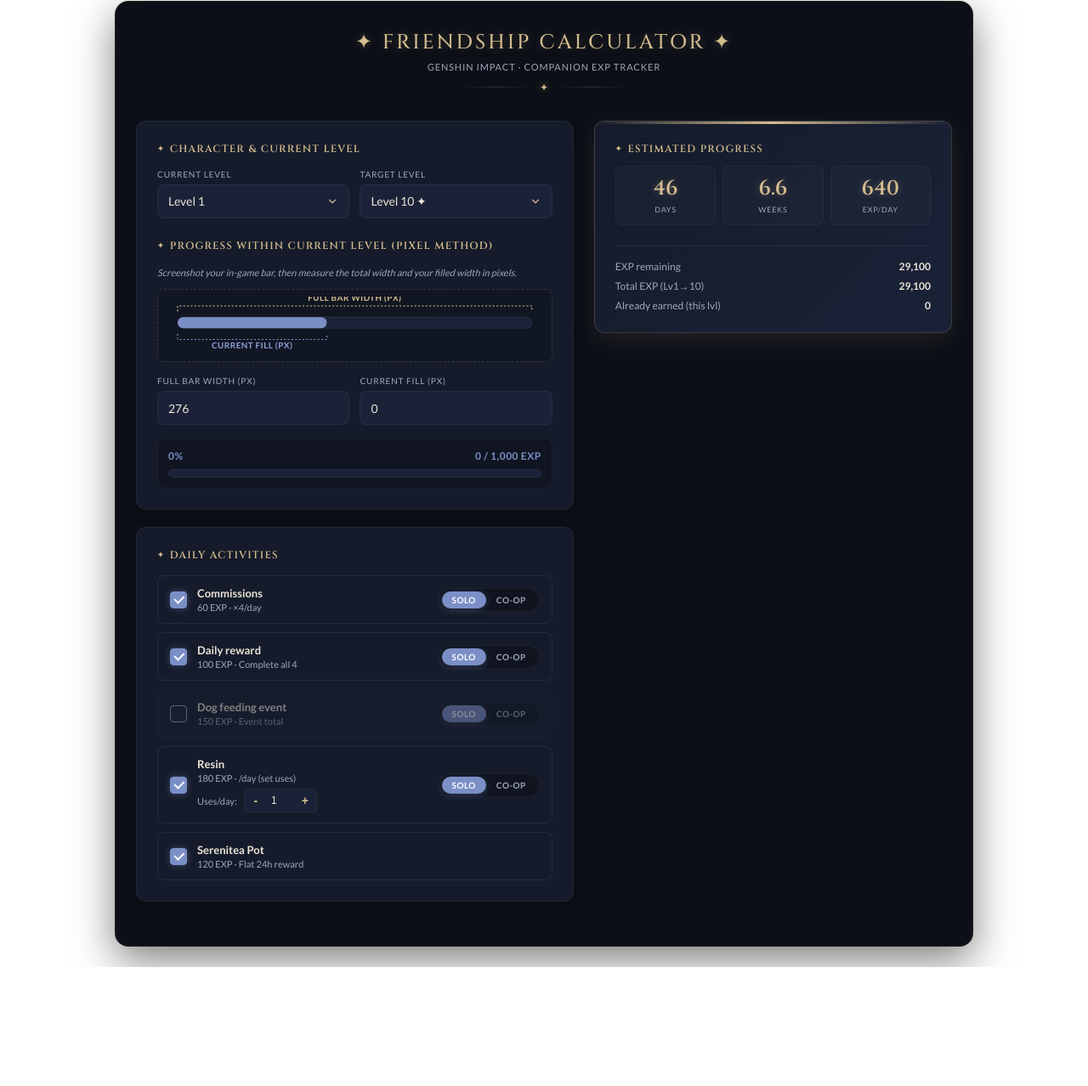
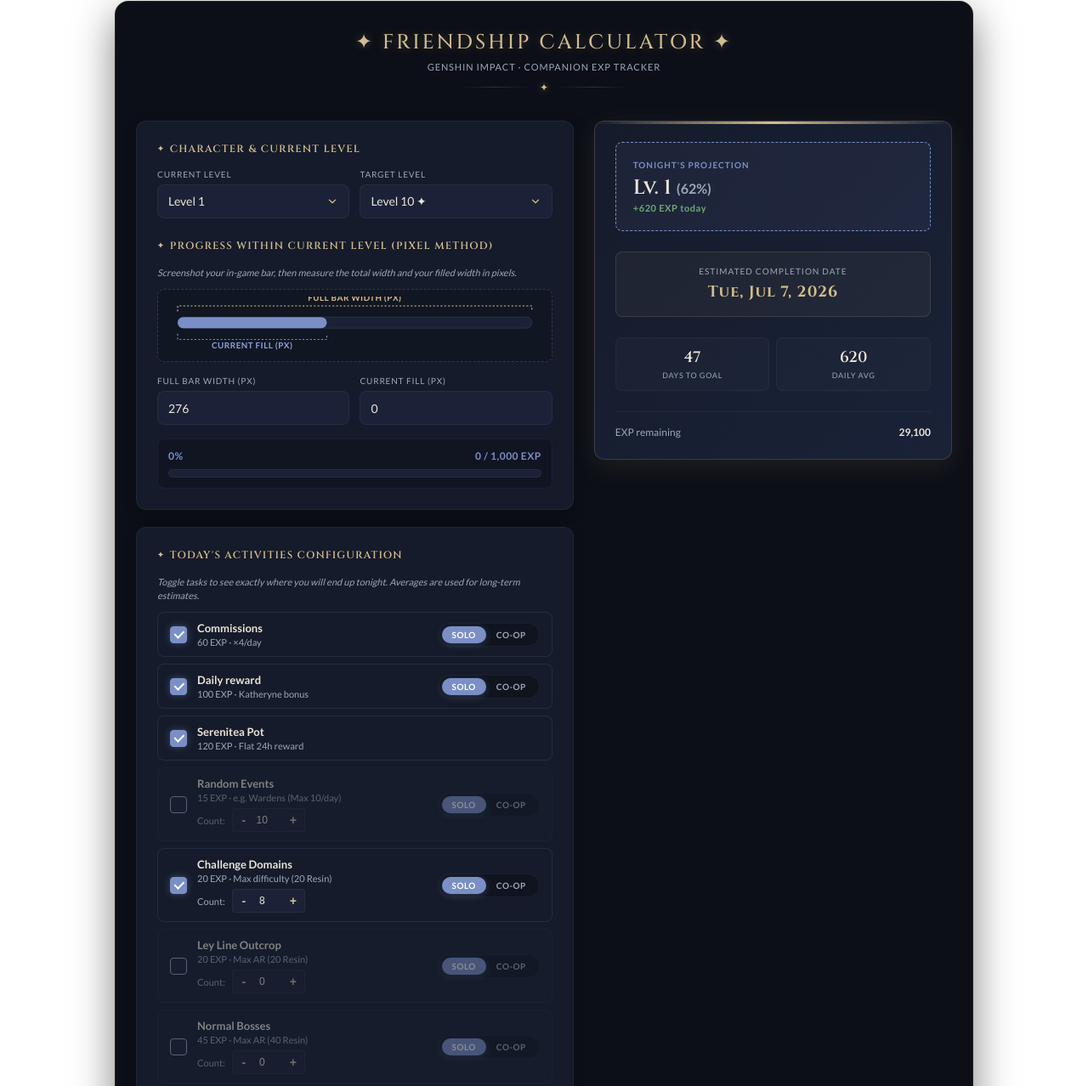
Before and after one commit to BigBellyKing/Genshin-Friendship-Calculator, a plain HTML site: page index.html in a window 1280 px wide. Shown: the part 23-1301 px from the top of the page at 85% size. Before the commit the page ends 1161 px from the top, so only its background shows below. Drawn offline with Linux system fonts and the light colour scheme.

Commit message:
Add all sorts of resin to friendship cost
Added new forecast box and target date box styles, updated activity configuration, and adjusted various layout properties.

```diff
--- a/index.html
+++ b/index.html
@@ -10,6 +10,7 @@
     --color-accent-rgb: 211, 188, 142;
     --color-friendship: #7b8fc7;
     --color-friendship-rgb: 123, 143, 199;
+    --color-success: #6ea977;
     --color-text-primary: #ece5d8;
     --color-text-secondary: #9ea8b9;
     --color-border-primary: rgba(211, 188, 142, 0.2);
@@ -249,14 +250,14 @@
   .friendship-calc-container .activities-grid {
     display: flex;
     flex-direction: column;
-    gap: 10px;
+    gap: 8px;
   }
 
   .friendship-calc-container .activity-item {
     display: flex;
     align-items: center;
     justify-content: space-between;
-    padding: 12px 14px;
+    padding: 10px 14px;
     background: rgba(25, 33, 51, 0.5);
     border-radius: var(--border-radius-md);
     border: 1px solid var(--color-border-tertiary);
@@ -311,6 +312,7 @@
 
   .friendship-calc-container .activity-details {
     cursor: pointer;
+    flex-grow: 1;
   }
 
   .friendship-calc-container .activity-name {
@@ -356,7 +358,7 @@
     box-shadow: 0 2px 8px rgba(123, 143, 199, 0.3);
   }
 
-  /* Resin stepper element styling */
+  /* Resin stepper */
   .friendship-calc-container .resin-count-row {
     display: flex;
     align-items: center;
@@ -409,7 +411,7 @@
     padding: 0 !important;
   }
 
-  /* Output / Results Panel styles */
+  /* Output / Results Panel */
   .friendship-calc-container .result-card {
     background: linear-gradient(135deg, #151b2a 0%, #1a2238 100%);
     border: 1px solid var(--color-border-primary);
@@ -430,9 +432,75 @@
     background: linear-gradient(90deg, transparent, var(--color-accent), transparent);
   }
 
+  /* Today's Forecast Box (The Tactical View) */
+  .friendship-calc-container .today-forecast-box {
+    margin-bottom: 1.5rem;
+    padding: 1.25rem;
+    background: rgba(123, 143, 199, 0.08);
+    border: 1px dashed var(--color-friendship);
+    border-radius: var(--border-radius-md);
+    position: relative;
+  }
+
+  .friendship-calc-container .forecast-label {
+    font-size: 10px;
+    color: var(--color-friendship);
+    text-transform: uppercase;
+    letter-spacing: 0.1em;
+    margin-bottom: 8px;
+    font-weight: 700;
+  }
+
+  .friendship-calc-container .forecast-value {
+    font-size: 24px;
+    color: var(--color-text-primary);
+    font-family: 'Cinzel', serif;
+    font-weight: 600;
+    line-height: 1.1;
+    margin-bottom: 4px;
+  }
+
+  .friendship-calc-container .forecast-value .f-pct {
+    color: var(--color-text-secondary);
+    font-size: 16px;
+    font-family: 'Lato', sans-serif;
+  }
+
+  .friendship-calc-container .forecast-sub {
+    font-size: 11px;
+    color: var(--color-success);
+    font-weight: 600;
+    letter-spacing: 0.05em;
+  }
+
+  /* Estimated Target Date Box (Long term) */
+  .friendship-calc-container .target-date-box {
+    text-align: center;
+    margin-bottom: 1.5rem;
+    padding: 1rem;
+    background: rgba(211, 188, 142, 0.05);
+    border: 1px solid rgba(211, 188, 142, 0.15);
+    border-radius: var(--border-radius-md);
+  }
+
+  .friendship-calc-container .target-date-box p {
+    font-size: 10px;
+    color: var(--color-text-secondary);
+    text-transform: uppercase;
+    letter-spacing: 0.1em;
+    margin-bottom: 6px;
+  }
+
+  .friendship-calc-container .target-date-box h3 {
+    font-size: 18px;
+    color: var(--color-accent);
+    font-family: 'Cinzel', serif;
+    letter-spacing: 0.05em;
+  }
+
   .friendship-calc-container .result-main {
     display: grid;
-    grid-template-columns: 1fr 1fr 1fr;
+    grid-template-columns: 1fr 1fr;
     gap: 8px;
     margin-bottom: 1.5rem;
   }
@@ -443,21 +511,14 @@
     border-radius: var(--border-radius-md);
     padding: 12px 6px;
     text-align: center;
-    transition: transform 0.2s ease, border-color 0.2s;
-  }
-
-  .friendship-calc-container .result-stat:hover {
-    transform: translateY(-2px);
-    border-color: rgba(211, 188, 142, 0.25);
   }
 
   .friendship-calc-container .result-stat .value {
-    font-size: 24px;
+    font-size: 18px;
     font-weight: 600;
-    color: var(--color-accent);
+    color: var(--color-text-primary);
     font-family: 'Cinzel', serif;
     line-height: 1.2;
-    text-shadow: 0 0 8px rgba(211, 188, 142, 0.3);
   }
 
   .friendship-calc-container .result-stat .unit {
@@ -602,9 +663,10 @@
         </div>
       </div>
 
-      <!-- Card 2: Daily Activities -->
+      <!-- Card 2: Today's Tasks -->
       <div class="card">
-        <div class="section-title">Daily Activities</div>
+        <div class="section-title">Today's Activities Configuration</div>
+        <p class="pixel-note" style="margin-bottom:12px;">Toggle tasks to see exactly where you will end up tonight. Averages are used for long-term estimates.</p>
         <div class="activities-grid" id="activitiesGrid"></div>
       </div>
     </div>
@@ -619,12 +681,18 @@
 <script>
 const EXP_TABLE = { 1:1000, 2:1550, 3:2050, 4:2600, 5:3175, 6:3750, 7:4350, 8:4975, 9:5650 };
 
+// Values assumed for High/Max Adventure Rank
 const ACTIVITIES = [
-  { id:'commission', name:'Commissions', baseExp:60, coopExp:120, desc:'×4/day', hasCoop:true, resinBased:false, defaultOn:true },
-  { id:'dailyReward', name:'Daily reward', baseExp:100, coopExp:200, desc:'Complete all 4', hasCoop:true, resinBased:false, defaultOn:true },
-  { id:'dogEvent', name:'Dog feeding event', baseExp:150, coopExp:300, desc:'Event total', hasCoop:true, resinBased:false, defaultOn:false },
-  { id:'resin', name:'Resin', baseExp:180, coopExp:240, desc:'/day (set uses)', hasCoop:true, resinBased:true, defaultOn:true },
-  { id:'pot', name:'Serenitea Pot', baseExp:120, coopExp:120, desc:'Flat 24h reward', hasCoop:false, resinBased:false, defaultOn:true },
+  { id:'commission', name:'Commissions', baseExp:60, coopExp:120, desc:'×4/day', hasCoop:true, defaultOn:true },
+  { id:'dailyReward', name:'Daily reward', baseExp:100, coopExp:200, desc:'Katheryne bonus', hasCoop:true, defaultOn:true },
+  { id:'pot', name:'Serenitea Pot', baseExp:120, coopExp:120, desc:'Flat 24h reward', hasCoop:false, defaultOn:true },
+  { id:'randomEvent', name:'Random Events', baseExp:15, coopExp:30, desc:'e.g. Wardens (Max 10/day)', hasCoop:true, isCountable:true, defaultOn:false, defaultUses: 10 },
+
+  { id:'domain', name:'Challenge Domains', baseExp:20, coopExp:40, desc:'Max difficulty (20 Resin)', hasCoop:true, isCountable:true, defaultOn:true, defaultUses: 8 },
+  { id:'leyline', name:'Ley Line Outcrop', baseExp:20, coopExp:40, desc:'Max AR (20 Resin)', hasCoop:true, isCountable:true, defaultOn:false, defaultUses: 0 },
+  { id:'normalBoss', name:'Normal Bosses', baseExp:45, coopExp:90, desc:'Max AR (40 Resin)', hasCoop:true, isCountable:true, defaultOn:false, defaultUses: 0 },
+  { id:'weeklyBoss', name:'Weekly Bosses', baseExp:70, coopExp:140, desc:'Massive EXP burst (30/60 Resin)', hasCoop:true, isCountable:true, isWeekly:true, defaultOn:false, defaultUses: 3 },
+  { id:'forgeOre', name:'Forge Mystic Ore', baseExp:10, coopExp:10, desc:'Magical Crystal (10 Resin)', hasCoop:false, isCountable:true, defaultOn:false, defaultUses: 0 },
 ];
 
 const state = {
@@ -632,14 +700,18 @@
   targetLevel: 10,
   fullBar: 300,
   curFill: 0,
-  resinUses: 1,
   activities: {},
   coopMode: {},
+  uses: {}
 };
 
+// Initialize State
 ACTIVITIES.forEach(a => {
   state.activities[a.id] = a.defaultOn;
   state.coopMode[a.id] = false;
+  if (a.isCountable) {
+    state.uses[a.id] = a.defaultUses || 0;
+  }
 });
 
 function buildActivities() {
@@ -654,12 +726,12 @@
     const item = document.createElement('div');
     item.className = `activity-item ${on ? 'active' : 'inactive'}`;
 
-    const resinRow = a.resinBased ? `
+    const countRow = a.isCountable ? `
       <div class="resin-count-row">
-        <label>Uses/day:</label>
+        <label>${a.id === 'commission' ? '' : 'Count:'}</label>
         <div class="number-stepper">
           <button type="button" class="step-btn minus">-</button>
-          <input type="number" id="resin-uses" min="1" max="20" value="${state.resinUses}" readonly>
+          <input type="number" min="0" max="99" value="${state.uses[a.id]}" readonly>
           <button type="button" class="step-btn plus">+</button>
         </div>
       </div>` : '';
@@ -670,7 +742,7 @@
         <div class="activity-details" data-toggle="${a.id}">
           <div class="activity-name">${a.name}</div>
           <div class="activity-exp">${exp} EXP · ${a.desc}</div>
-          ${resinRow}
+          ${countRow}
         </div>
       </div>
       ${a.hasCoop ? `
@@ -682,7 +754,7 @@
 
     grid.appendChild(item);
 
-    // Activity Active/Inactive Toggles
+    // Interaction handlers
     const triggerToggle = () => {
       state.activities[a.id] = !state.activities[a.id];
       buildActivities();
@@ -690,68 +762,59 @@
     };
 
     item.querySelector(`[data-chk-id="${a.id}"]`).addEventListener('click', (e) => {
-      e.stopPropagation();
-      triggerToggle();
+      e.stopPropagation(); triggerToggle();
     });
 
     item.querySelector(`[data-toggle="${a.id}"]`).addEventListener('click', (e) => {
-      // Prevent nesting interactions (like clicking step buttons or internal elements) from triggering toggle
       if(e.target.closest('.number-stepper') || e.target.closest('.step-btn')) return;
       triggerToggle();
     });
 
-    // Solo/Co-op button handlers
     const coopBtns = item.querySelectorAll('[data-act]');
     coopBtns.forEach(btn => {
       btn.addEventListener('click', (e) => {
         e.stopPropagation();
         state.coopMode[a.id] = btn.dataset.mode === 'coop';
-        buildActivities();
-        calculate();
+        buildActivities(); calculate();
       });
     });
 
-    // Resin counter stepper handlers
-    if (a.resinBased) {
-      const decBtn = item.querySelector('.step-btn.minus');
-      const incBtn = item.querySelector('.step-btn.plus');
-
-      if (decBtn && incBtn) {
-        decBtn.addEventListener('click', (e) => {
-          e.stopPropagation();
-          state.resinUses = Math.max(1, state.resinUses - 1);
-          buildActivities();
-          calculate();
-        });
-        incBtn.addEventListener('click', (e) => {
-          e.stopPropagation();
-          state.resinUses = Math.min(20, state.resinUses + 1);
-          buildActivities();
-          calculate();
-        });
-      }
+    if (a.isCountable) {
+      item.querySelector('.step-btn.minus').addEventListener('click', (e) => {
+        e.stopPropagation(); state.uses[a.id] = Math.max(0, state.uses[a.id] - 1);
+        buildActivities(); calculate();
+      });
+      item.querySelector('.step-btn.plus').addEventListener('click', (e) => {
+        e.stopPropagation(); state.uses[a.id] = Math.min(99, state.uses[a.id] + 1);
+        buildActivities(); calculate();
+      });
     }
   });
 }
 
-function getExpPerDay() {
-  let total = 0;
+function getExpData() {
+  let todayTotal = 0;   // Tactical: exactly what is checked right now
+  let avgDaily = 0;     // Strategic: Weekly tasks are divided by 7 for long term estimates
+
   ACTIVITIES.forEach(a => {
     if (!state.activities[a.id]) return;
     const exp = state.coopMode[a.id] ? a.coopExp : a.baseExp;
-    if (a.id === 'commission') total += exp * 4;
-    else if (a.id === 'resin') total += exp * state.resinUses;
-    else total += exp;
+
+    let occurrences = 1;
+    if (a.id === 'commission') occurrences = 4;
+    else if (a.isCountable) occurrences = state.uses[a.id];
+
+    const activityExp = exp * occurrences;
+    todayTotal += activityExp;
+
+    if (a.isWeekly) {
+      avgDaily += (activityExp / 7);
+    } else {
+      avgDaily += activityExp;
+    }
   });
-  return total;
-}
 
-function getTotalExpNeeded() {
-  let total = 0;
-  for (let lvl = state.curLevel; lvl < state.targetLevel; lvl++) {
-    if (EXP_TABLE[lvl]) total += EXP_TABLE[lvl];
-  }
-  return total;
+  return { todayTotal, avgDaily };
 }
 
 function getAlreadyEarned() {
@@ -779,49 +842,81 @@
   const earned = getAlreadyEarned();
   const pct = lvlExp > 0 ? Math.round((earned / lvlExp) * 100) : 0;
 
+  // Update Visual Progress Bar
   vis.style.display = 'block';
   document.getElementById('progressPct').textContent = pct + '%';
   document.getElementById('progressExp').textContent = earned.toLocaleString() + ' / ' + lvlExp.toLocaleString() + ' EXP';
   document.getElementById('progressFill').style.width = pct + '%';
 
-  const totalNeeded = getTotalExpNeeded();
-  const remaining = Math.max(0, totalNeeded - earned);
-  const expPerDay = getExpPerDay();
-  const days = expPerDay > 0 ? Math.ceil(remaining / expPerDay) : Infinity;
+  // Fetch math streams
+  const exps = getExpData();
+  const totalNeeded = 0;
+  let accumulated = 0;
+  for (let lvl = state.curLevel; lvl < state.targetLevel; lvl++) {
+    if (EXP_TABLE[lvl]) accumulated += EXP_TABLE[lvl];
+  }
+  const remaining = Math.max(0, accumulated - earned);
+  const days = exps.avgDaily > 0 ? Math.ceil(remaining / exps.avgDaily) : Infinity;
 
-  const daysText = expPerDay === 0 ? '∞' : days.toLocaleString();
-  const weeksText = expPerDay === 0 ? '∞' : (days / 7).toFixed(1);
-  const expText = expPerDay.toLocaleString();
+  // Simulate End of Day Progress
+  let simEarned = earned + exps.todayTotal;
+  let simLevel = state.curLevel;
+  let leveledUpText = '';
+
+  while (simLevel < 10 && simEarned >= EXP_TABLE[simLevel]) {
+    simEarned -= EXP_TABLE[simLevel];
+    simLevel++;
+    leveledUpText = ' ✦ Level Up!';
+  }
+
+  let simPct = 0;
+  if (simLevel < 10) {
+    simPct = Math.round((simEarned / EXP_TABLE[simLevel]) * 100);
+  } else {
+    simPct = 100;
+  }
+
+  // Formatting strings
+  let targetDateText = "Select activities";
+  if (days !== Infinity && exps.avgDaily > 0) {
+    const today = new Date();
+    today.setDate(today.getDate() + days);
+    targetDateText = today.toLocaleDateString(undefined, { weekday: 'short', month: 'short', day: 'numeric', year: 'numeric' });
+  }
+
+  const daysText = exps.avgDaily === 0 ? '∞' : days.toLocaleString();
 
   result.innerHTML = `
     <div class="result-card">
-      <div class="section-title" style="margin-bottom:12px">Estimated Progress</div>
+
+      <!-- TACTICAL VIEW: What happens today -->
+      <div class="today-forecast-box">
+        <div class="forecast-label">Tonight's Projection</div>
+        <div class="forecast-value">Lv. ${simLevel} <span class="f-pct">(${simPct}%)</span></div>
+        <div class="forecast-sub">+${exps.todayTotal.toLocaleString()} EXP today${leveledUpText}</div>
+      </div>
+
+      <!-- STRATEGIC VIEW: Long term schedule -->
+      <div class="target-date-box">
+        <p>Estimated Completion Date</p>
+        <h3>${targetDateText}</h3>
+      </div>
+
       <div class="result-main">
         <div class="result-stat">
           <div class="value">${daysText}</div>
-          <div class="unit">Days</div>
+          <div class="unit">Days to goal</div>
         </div>
         <div class="result-stat">
-          <div class="value">${weeksText}</div>
-          <div class="unit">Weeks</div>
-        </div>
-        <div class="result-stat">
-          <div class="value">${expText}</div>
-          <div class="unit">EXP/day</div>
+          <div class="value">${Math.round(exps.avgDaily).toLocaleString()}</div>
+          <div class="unit">Daily Avg</div>
         </div>
       </div>
+
       <div class="breakdown-list">
         <div class="breakdown-row">
           <span class="b-label">EXP remaining</span>
           <span class="b-val">${remaining.toLocaleString()}</span>
-        </div>
-        <div class="breakdown-row">
-          <span class="b-label">Total EXP (Lv${state.curLevel}→${state.targetLevel})</span>
-          <span class="b-val">${totalNeeded.toLocaleString()}</span>
-        </div>
-        <div class="breakdown-row">
-          <span class="b-label">Already earned (this lvl)</span>
-          <span class="b-val">${earned.toLocaleString()}</span>
         </div>
       </div>
     </div>
```
